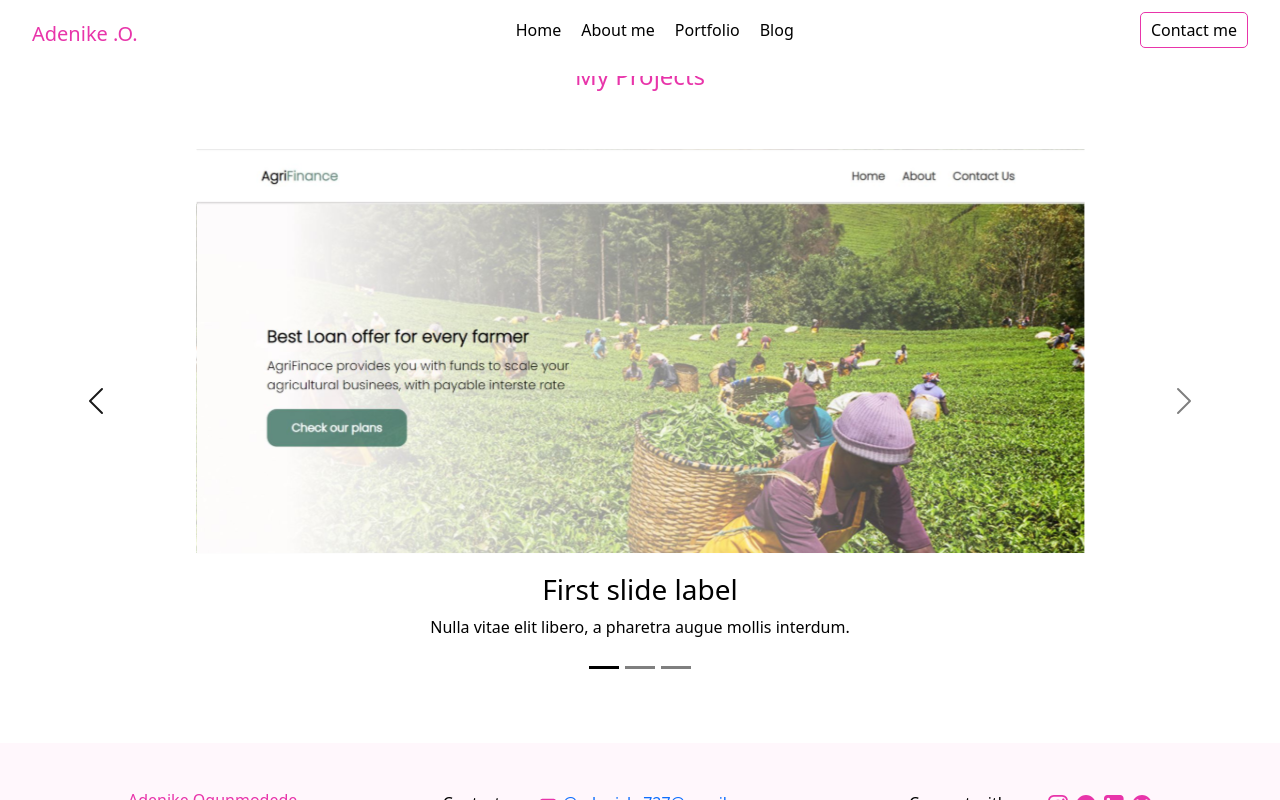
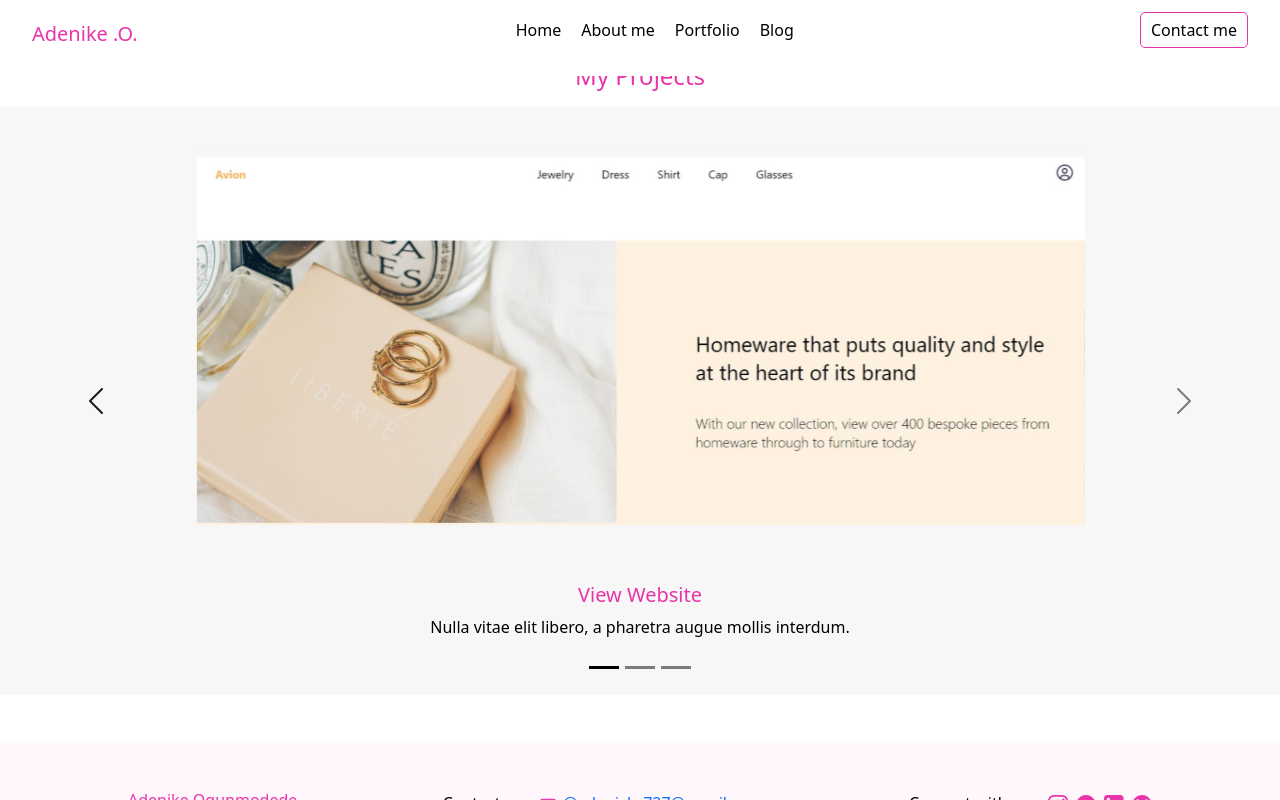
Before and after one commit to Denike-d/my-portfolio, a React (Create React App) app: page / in a window 1280 px wide. Both pictures are taken after a click on the button "Previous". Shown: the part 1302-2102 px from the top of the page. Built offline with nearby package versions, Linux system fonts and the light colour scheme.

Commit message:
added a new project

```diff
--- a/src/component/Project/Project.js
+++ b/src/component/Project/Project.js
@@ -2,6 +2,7 @@ import { Fragment } from "react";
 import Carousel from "react-bootstrap/Carousel";
 import Cover from "./Cover.svg";
 import Counter from "./Counter.svg";
+import Avion from "./Avion.svg";
 import "./Project.scss";
 import { motion } from "framer-motion";
 
@@ -32,13 +33,15 @@ function Project() {
       <Carousel variant="dark">
         <Carousel.Item>
           <img
-            src={Cover}
+            src={Avion}
             className="d-block w-100 h-50"
             // src="holder.js/800x400?text=First slide&bg=373940"
             alt="First slide"
           />
           <Carousel.Caption>
-            <h3>First slide label</h3>
+            <a href="https://avion-store.vercel.app/">
+              <h5>View Website</h5>
+            </a>
             <p>Nulla vitae elit libero, a pharetra augue mollis interdum.</p>
           </Carousel.Caption>
         </Carousel.Item>
@@ -50,8 +53,8 @@ function Project() {
               <h5>View Website</h5>
             </a>
             <p>
-              A counter application focused on counting the number of word,
-              sentences, lines and characters of a text built with React js.
+              A counter application used to count the number of word, sentences,
+              lines and characters of a text built with React js.
             </p>
           </Carousel.Caption>
         </Carousel.Item>
```
Also changed, not shown: src/component/Project/Avion.svg (added).
